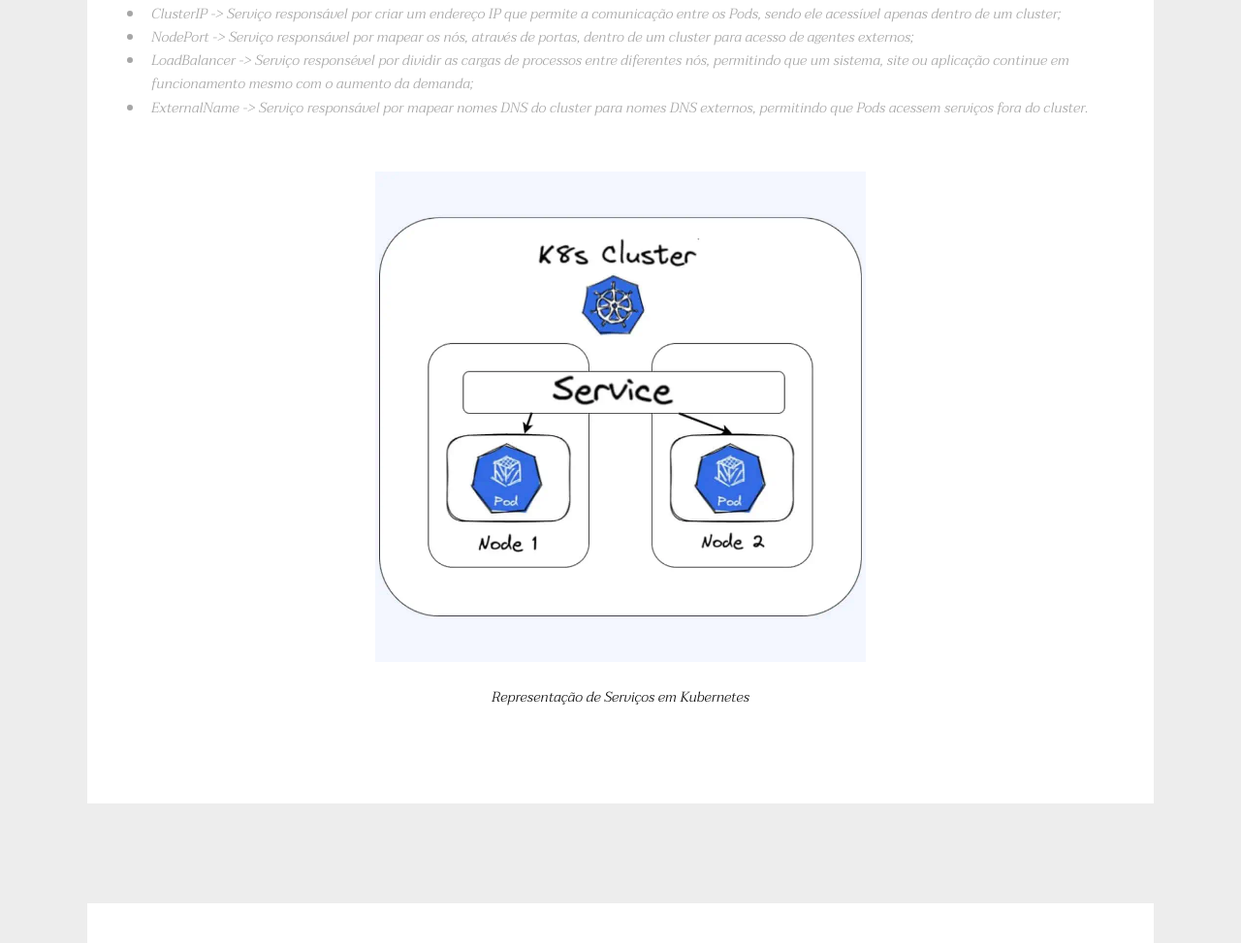
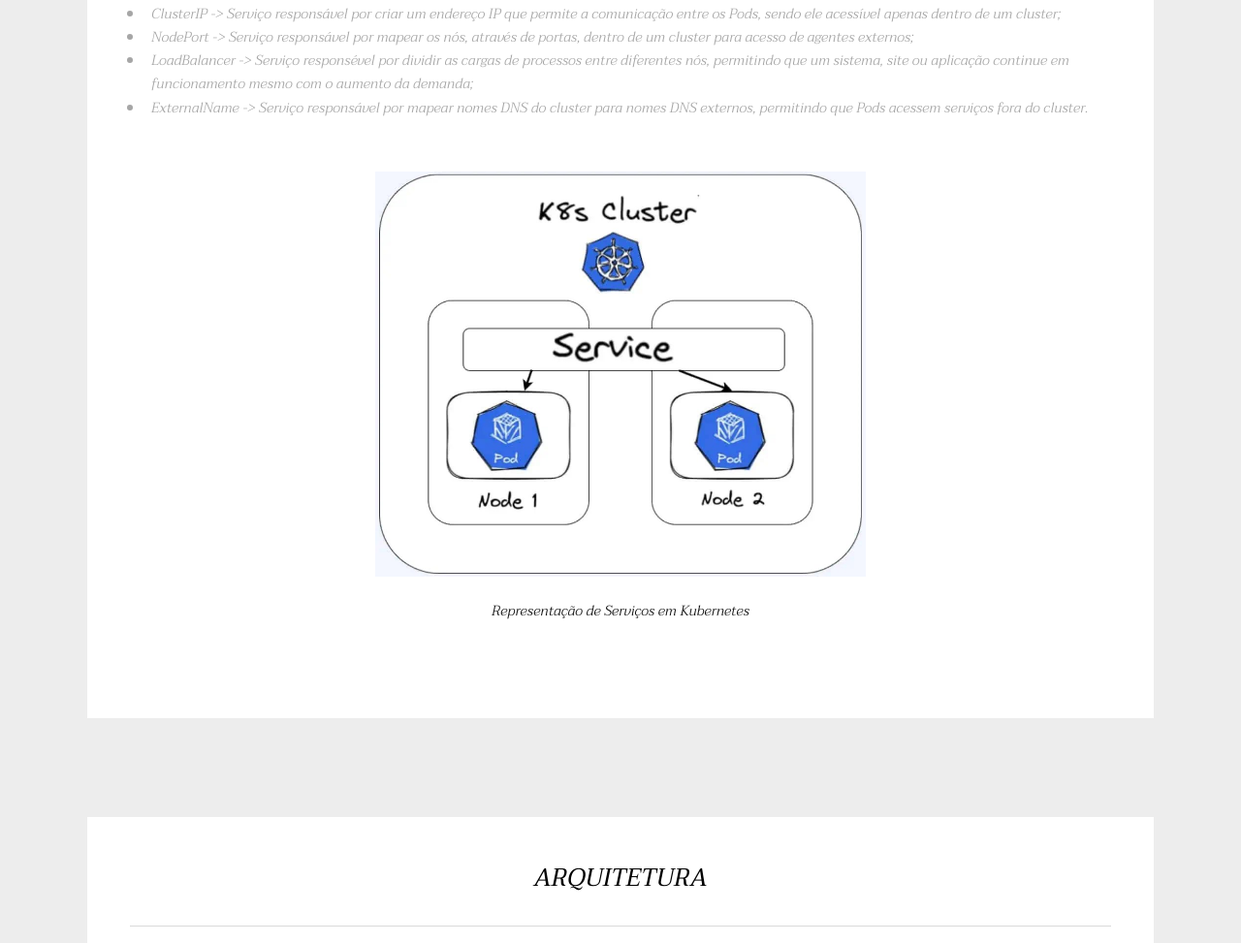
Before and after one commit to rafaellalenzi/Redes-de-Computadores, a plain HTML site: page index.html in a window 1280 px wide. Shown: the part 3312-4285 px from the top of the page at 97% size. Drawn offline with Linux system fonts and the light colour scheme.

Commit message:
edição de imagem

```diff
--- a/index.html
+++ b/index.html
@@ -102,7 +102,7 @@
                                 <li>ExternalName -> Serviço responsável por mapear nomes DNS do cluster para nomes DNS externos, permitindo que Pods acessem serviços fora do cluster. </li>
                             </ul>
 							</br>
-							<img src="images/Services-in-Kubernetes3.webp" class="center">
+							<img src="images/Services-in-Kubernetes3.jpg" class="center">
 							</br>
 							<p align="center"><i>Representação de Serviços em Kubernetes</p>
 							</br>
```
Also changed, not shown: images/Services-in-Kubernetes3.jpg (added), images/Services-in-Kubernetes3.webp (deleted).
